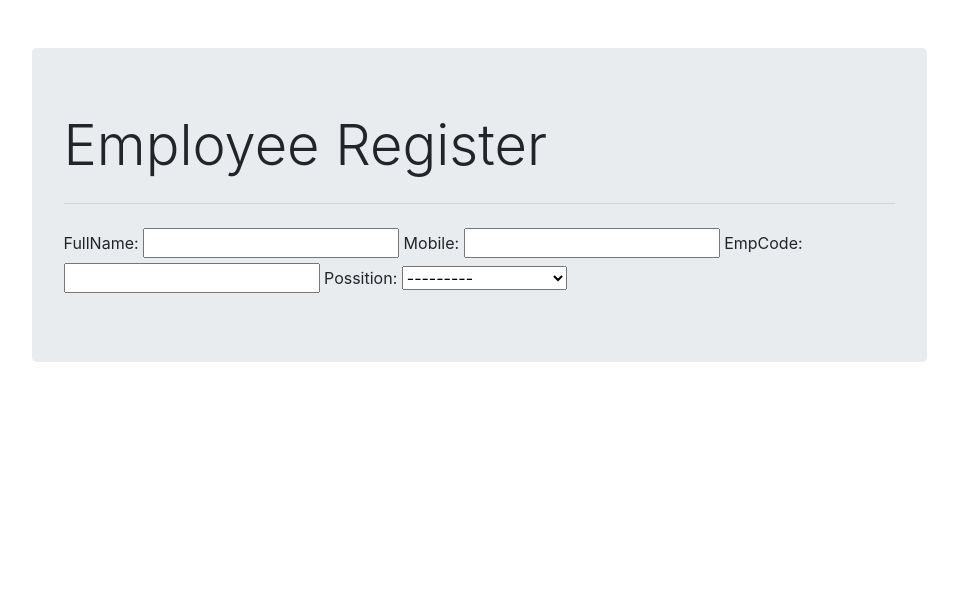
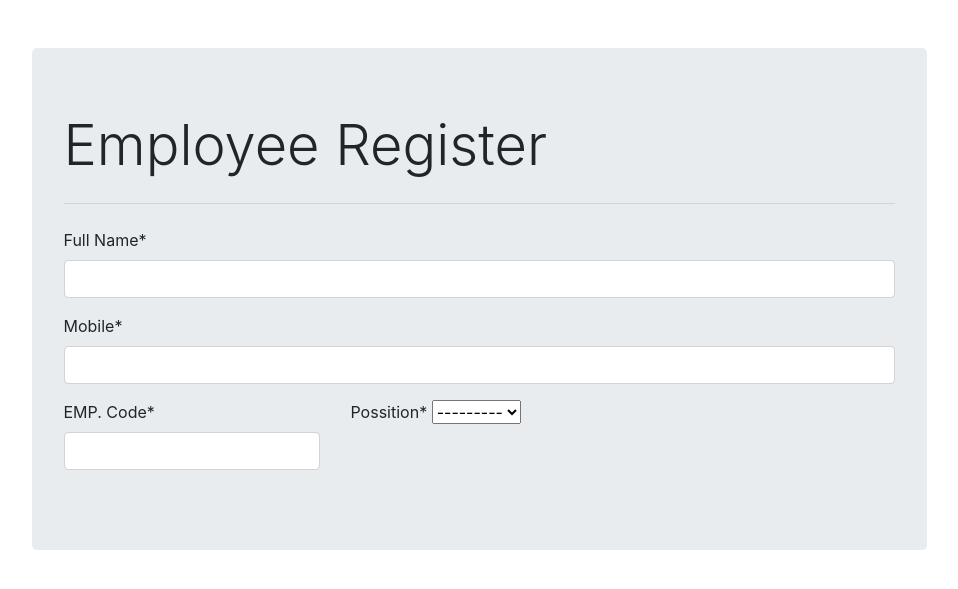
Before and after one commit to mohamedbako/Employee-Register-CRUD, a Django app: page /employee/ in a window 1280 px wide. Shown: the top 589 px of the page, without its empty margins (161-1119 px from the left). Run offline with Django 4.2, Linux system fonts and the light colour scheme; tables that the repository leaves empty hold one stand-in row (values such as "Sample post"); some libraries are stand-ins or nearby versions.

Commit message:
add crispy forms

```diff
--- a/EmployeeRegister/forms.py
+++ b/EmployeeRegister/forms.py
@@ -5,3 +5,7 @@
     class Meta:
         model = Employees
         fields = '__all__'
+        labels = {
+            'fullName' : 'Full Name',
+            'EmpCode' : 'EMP. Code'
+        }
--- a/EmployeeRegister/models.py
+++ b/EmployeeRegister/models.py
@@ -5,6 +5,9 @@
 class Possition(models.Model):
     titie = models.CharField(max_length=50)
 
+    def __str__(self):
+        return self.titie
+
 class Employees(models.Model):
     fullName = models.CharField(max_length=50)
     Mobile = models.CharField(max_length=50)
--- a/EmployeeRegister/templates/EmployeeRegister/EmpForm.html
+++ b/EmployeeRegister/templates/EmployeeRegister/EmpForm.html
@@ -1,7 +1,19 @@
 {% extends 'EmployeeRegister/bace.html' %}
-
+{% load crispy_forms_tags %}
 
 
 {% block body %}
-{{form}}
+<form action="" method="POST" autocomplete="off">
+    {% csrf_token %}
+    {{ form.fullName|as_crispy_field }}
+    {{ form.Mobile|as_crispy_field }}
+    <div class="row">
+        <div class="col-md-4">
+            {{ form.EmpCode|as_crispy_field }}
+        </div>
+        <div class="col-md-8">
+            {{ form.Possition|as_crispy_field }}
+        </div>
+    </div>
+</form>
 {% endblock body %}
--- a/projcet/settings.py
+++ b/projcet/settings.py
@@ -38,7 +38,13 @@
     'django.contrib.messages',
     'django.contrib.staticfiles',
     'EmployeeRegister',
+    "crispy_forms",
+    "crispy_bootstrap5",
 ]
+
+
+CRISPY_ALLOWED_TEMPLATE_PACKS = "bootstrap5"
+CRISPY_TEMPLATE_PACK = "bootstrap5"
 
 MIDDLEWARE = [
     'django.middleware.security.SecurityMiddleware',
```
Also changed, not shown: 3 other files.
